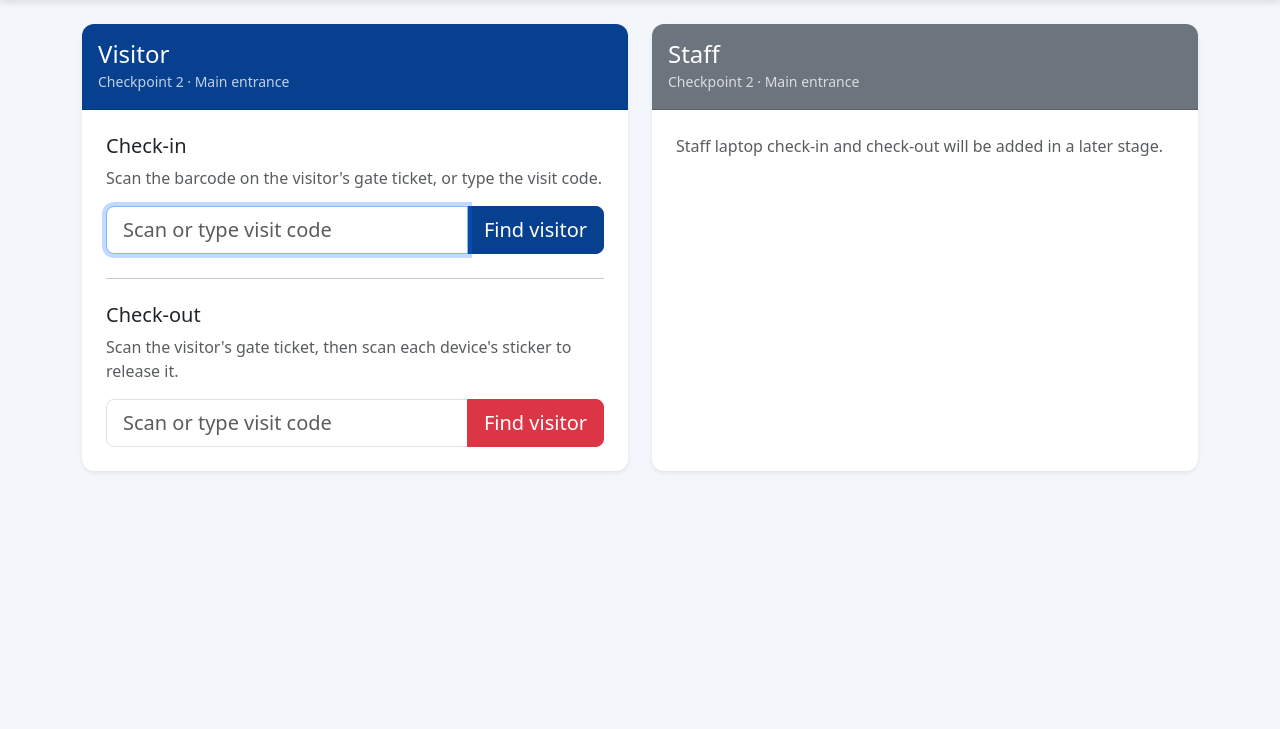
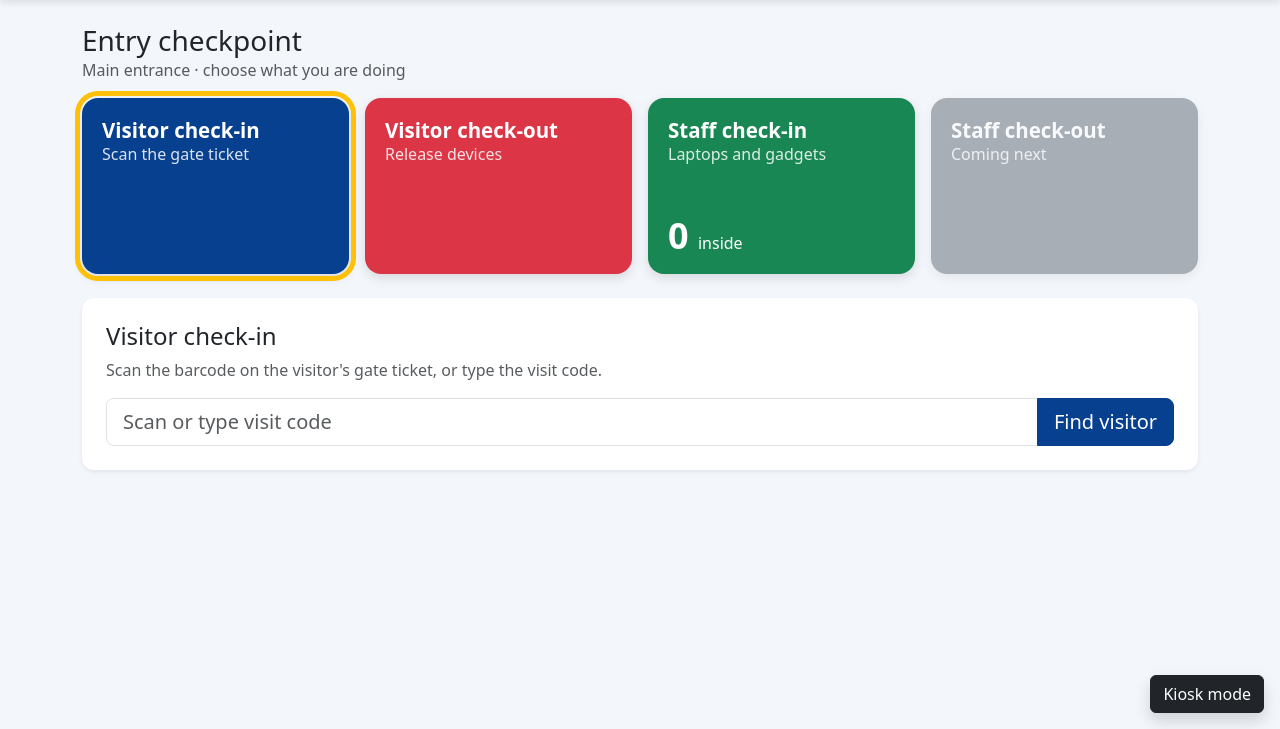
Before and after one commit to elvnshuti-codes/laptop-registration-system, a Laravel app: page /entry in a window 1280 px wide. Shown: the part 71-800 px from the top of the page. Run offline with Laravel 12, Linux system fonts and the light colour scheme; a user stored in the database is signed in; data comes from the database, SQL or seed files in the repository; data that the repository does not hold is empty; parts of the project's set-up code (start-up, migrations or seed data) failed here and were passed over.

Commit message:
Entry kiosk home with big tiles, kiosk mode toggle and use kiosk mode permission

```diff
--- a/app/Http/Controllers/EntryController.php
+++ b/app/Http/Controllers/EntryController.php
@@ -18,7 +18,12 @@ class EntryController extends Controller
     // Checkpoint 2 start screen (Staff / Visitor).
     public function index()
     {
-        return view('entry.index');
+        return view('entry.index', [
+            // Staff currently inside at this checkpoint (null when the officer cannot handle staff devices).
+            'staffInside' => auth()->user()->can('manage staff entry')
+                ? \App\Models\StaffEntry::whereNull('checked_out_at')->where('location', 'entry')->count()
+                : null,
+        ]);
     }
 
     // --- Location ---------------------------------------------------------
--- a/resources/views/entry/index.blade.php
+++ b/resources/views/entry/index.blade.php
@@ -3,37 +3,101 @@
 @section('title', 'Entry Checkpoint')
 
 @section('content')
-<div class="row g-4">
+@php
+    $panel = $errors->has('checkout_code') ? 'out' : 'in';
+    $canStaff = auth()->user()->can('manage staff entry');
+@endphp
 
-    {{-- Visitors --}}
-    <div class="col-lg-6">
-        <div class="card shadow-sm border-0 h-100">
-            <div class="card-header bg-primary text-white py-3">
-                <h4 class="mb-0">Visitor</h4>
-                <small class="opacity-75">Checkpoint 2 &middot; Main entrance</small>
+<style>
+    .tile {
+        display: flex; flex-direction: column; justify-content: space-between;
+        width: 100%; min-height: clamp(120px, 22vh, 220px); padding: 1.25rem; border: 0; border-radius: 1rem;
+        color: #fff; text-align: left; text-decoration: none;
+        box-shadow: 0 .25rem .75rem rgba(0, 0, 0, .12);
+        transition: transform .08s ease;
+    }
+    .tile:hover { color: #fff; }
+    .tile:active { transform: scale(.98); }
+    .tile.active { outline: 5px solid #ffc107; outline-offset: 2px; }
+    .tile .tile-title { font-size: clamp(1.2rem, 1.6vw, 1.8rem); font-weight: 700; line-height: 1.2; }
+    .tile .tile-hint { opacity: .85; }
+    .tile .tile-count { font-size: 2.25rem; font-weight: 700; line-height: 1; }
+    .tile.disabled-tile { background: #6c757d; opacity: .55; pointer-events: none; }
+</style>
+
+<div class="mb-3">
+    <h3 class="mb-0">Entry checkpoint</h3>
+    <div class="text-muted">Main entrance &middot; choose what you are doing</div>
 </div>
+
+<div class="row g-3 mb-4">
+    <div class="col-6 col-lg-3">
+        <button type="button" class="tile bg-primary {{ $panel === 'in' ? 'active' : '' }}" data-panel="in">
+            <div>
+                <div class="tile-title">Visitor check-in</div>
+                <div class="tile-hint">Scan the gate ticket</div>
+            </div>
+        </button>
+    </div>
+
+    <div class="col-6 col-lg-3">
+        <button type="button" class="tile bg-danger {{ $panel === 'out' ? 'active' : '' }}" data-panel="out">
+            <div>
+                <div class="tile-title">Visitor check-out</div>
+                <div class="tile-hint">Release devices</div>
+            </div>
+        </button>
+    </div>
+
+    @if ($canStaff)
+        <div class="col-6 col-lg-3">
+            <a href="{{ route('entry.staff.index') }}" class="tile bg-success">
+                <div>
+                    <div class="tile-title">Staff check-in</div>
+                    <div class="tile-hint">Laptops and gadgets</div>
+                </div>
+                <div class="tile-count">{{ $staffInside }} <span class="fs-6 fw-normal">inside</span></div>
+            </a>
+        </div>
+
+        <div class="col-6 col-lg-3">
+            <div class="tile disabled-tile" aria-disabled="true">
+                <div>
+                    <div class="tile-title">Staff check-out</div>
+                    <div class="tile-hint">Coming next</div>
+                </div>
+            </div>
+        </div>
+    @endif
+</div>
+
+<div class="card shadow-sm border-0">
     <div class="card-body p-4">
-                <h5>Check-in</h5>
+
+        {{-- Visitor check-in --}}
+        <div id="panel-in" class="{{ $panel === 'in' ? '' : 'd-none' }}">
+            <h4>Visitor check-in</h4>
             <p class="text-muted">Scan the barcode on the visitor's gate ticket, or type the visit code.</p>
 
             <form method="GET" action="{{ route('entry.lookup') }}">
                 <div class="input-group input-group-lg">
-                        <input type="text" name="code" value="{{ old('code') }}"
+                    <input type="text" name="code" value="{{ old('code') }}" id="input-in"
                            class="form-control @error('code') is-invalid @enderror"
-                               placeholder="Scan or type visit code" autocomplete="off" autofocus required>
+                           placeholder="Scan or type visit code" autocomplete="off" required>
                     <button type="submit" class="btn btn-primary">Find visitor</button>
                     @error('code') <div class="invalid-feedback">{{ $message }}</div> @enderror
                 </div>
             </form>
+        </div>
 
-                <hr class="my-4">
-
-                <h5>Check-out</h5>
+        {{-- Visitor check-out --}}
+        <div id="panel-out" class="{{ $panel === 'out' ? '' : 'd-none' }}">
+            <h4>Visitor check-out</h4>
             <p class="text-muted">Scan the visitor's gate ticket, then scan each device's sticker to release it.</p>
 
             <form method="GET" action="{{ route('entry.checkout.lookup') }}">
                 <div class="input-group input-group-lg">
-                        <input type="text" name="checkout_code" value="{{ old('checkout_code') }}"
+                    <input type="text" name="checkout_code" value="{{ old('checkout_code') }}" id="input-out"
                            class="form-control @error('checkout_code') is-invalid @enderror"
                            placeholder="Scan or type visit code" autocomplete="off" required>
                     <button type="submit" class="btn btn-danger">Find visitor</button>
@@ -43,19 +107,39 @@
         </div>
     </div>
 </div>
+@endsection
 
-    {{-- Staff --}}
-    <div class="col-lg-6">
-        <div class="card shadow-sm border-0 h-100">
-            <div class="card-header bg-secondary text-white py-3">
-                <h4 class="mb-0">Staff</h4>
-                <small class="opacity-75">Checkpoint 2 &middot; Main entrance</small>
-            </div>
-            <div class="card-body p-4">
-                <p class="text-muted mb-0">Staff laptop check-in and check-out will be added in a later stage.</p>
-            </div>
-        </div>
-    </div>
+@section('scripts')
+<script>
+    (function () {
+        let current = @json($panel);
 
-</div>
+        function show(name) {
+            current = name;
+
+            ['in', 'out'].forEach(function (key) {
+                document.getElementById('panel-' + key).classList.toggle('d-none', key !== name);
+            });
+
+            document.querySelectorAll('.tile[data-panel]').forEach(function (tile) {
+                tile.classList.toggle('active', tile.dataset.panel === name);
+            });
+
+            document.getElementById('input-' + name).focus();
+        }
+
+        document.querySelectorAll('.tile[data-panel]').forEach(function (tile) {
+            tile.addEventListener('click', function () { show(tile.dataset.panel); });
+        });
+
+        // A scanner types into whatever has focus: if nothing has, send the keys to the open scan box.
+        document.addEventListener('keydown', function (e) {
+            if (document.activeElement === document.body && e.key.length === 1 && !e.ctrlKey && !e.altKey && !e.metaKey) {
+                document.getElementById('input-' + current).focus();
+            }
+        });
+
+        show(current);
+    })();
+</script>
 @endsection
--- a/resources/views/entry/staff/index.blade.php
+++ b/resources/views/entry/staff/index.blade.php
@@ -8,7 +8,7 @@
         <div class="card shadow-sm border-0 mb-4">
             <div class="card-header bg-dark text-white py-3">
                 <h4 class="mb-0">Staff devices: check in</h4>
-                <small class="opacity-75">Find the employee, tick or scan their devices, then print the ticket.</small>
+                <small class="opacity-75">Find the employee, scan their devices, then print the ticket.</small>
             </div>
             <div class="card-body p-4">
                 <form method="GET" action="{{ route('entry.staff.index') }}" class="d-flex gap-2">
--- /dev/null
+++ b/resources/views/layouts/_kiosk.blade.php
@@ -0,0 +1,273 @@
+@php
+    // The Entry screens return here after a quiet moment while kiosk mode is on.
+    $kioskHome = request()->routeIs('entry.*') ? route('entry.index') : null;
+@endphp
+
+<style>
+    /* Everything scales with the screen: a laptop, a tablet or a large kiosk. */
+    html.kiosk { font-size: clamp(17px, 0.55vw + 12px, 26px); }
+    html.kiosk .btn, html.kiosk .form-control, html.kiosk .form-select { min-height: 3.2rem; }
+
+    #kiosk-controls { position: fixed; right: 1rem; bottom: 1rem; z-index: 1050; display: flex; gap: .5rem; }
+    #osk-open { display: none; }
+    html.kiosk #osk-open { display: inline-block; }
+
+    #osk {
+        position: fixed; left: 0; right: 0; bottom: 0; z-index: 1060; display: none;
+        background: #1f2933; padding: .5rem .5rem calc(.5rem + env(safe-area-inset-bottom));
+        box-shadow: 0 -.5rem 1.5rem rgba(0, 0, 0, .35);
+        user-select: none; -webkit-user-select: none; touch-action: manipulation;
+    }
+    #osk.open { display: block; }
+    #osk .osk-row { display: flex; gap: .4rem; margin-bottom: .4rem; justify-content: center; }
+    #osk .osk-row:last-child { margin-bottom: 0; }
+    #osk button {
+        flex: 1 1 0; min-width: 0; height: clamp(46px, 7.5vh, 74px);
+        font-size: clamp(1rem, 2.2vh, 1.5rem); border: 0; border-radius: .5rem;
+        background: #3e4c59; color: #fff;
+    }
+    #osk button:active { background: #616e7c; }
+    #osk button.wide { flex: 1.6 1 0; }
+    #osk button.space { flex: 5 1 0; }
+    #osk button.enter { background: #198754; flex: 2 1 0; }
+    #osk button.hide { background: #6c757d; flex: 1.6 1 0; }
+    #osk button.on { background: #ffc107; color: #000; }
+
+    @media print { #kiosk-controls, #osk { display: none !important; } }
+</style>
+
+<div id="kiosk-controls">
+    <button type="button" id="osk-open" class="btn btn-secondary shadow">Keyboard</button>
+    <button type="button" id="kiosk-toggle" class="btn btn-dark shadow">Kiosk mode</button>
+</div>
+<div id="osk" aria-label="On-screen keyboard"></div>
+
+<script>
+    (function () {
+        const root = document.documentElement;
+        const toggle = document.getElementById('kiosk-toggle');
+        const openButton = document.getElementById('osk-open');
+        const osk = document.getElementById('osk');
+        const home = @json($kioskHome);
+        const idleSeconds = 90;
+        const FIELDS = 'input:not([type]), input[type=text], input[type=search], input[type=tel], input[type=email], input[type=number], input[type=url], textarea';
+
+        let timer = null;
+        let target = null;      // the box the keyboard types into
+        let lastField = null;   // the last text box that had focus
+        let touched = false;    // the current focus came from a finger, not from the page or a scanner
+        let shift = false;
+        let caps = false;
+
+        function read() { try { return localStorage.getItem('kiosk') === '1'; } catch (e) { return false; } }
+        function write(on) { try { localStorage.setItem('kiosk', on ? '1' : '0'); } catch (e) {} }
+        function isKiosk() { return root.classList.contains('kiosk'); }
+
+        // ---------------------------------------------------------------- idle return
+
+        // After a quiet moment, go back to the home screen so the next person starts clean.
+        function restartIdle() {
+            clearTimeout(timer);
+
+            if (!home || !isKiosk() || location.pathname === new URL(home).pathname) return;
+
+            timer = setTimeout(function () { location.href = home; }, idleSeconds * 1000);
+        }
+
+        // ---------------------------------------------------------------- on-screen keyboard
+
+        const rows = [
+            ['1', '2', '3', '4', '5', '6', '7', '8', '9', '0', '-', '/'],
+            ['q', 'w', 'e', 'r', 't', 'y', 'u', 'i', 'o', 'p'],
+            ['a', 's', 'd', 'f', 'g', 'h', 'j', 'k', 'l'],
+            ['shift', 'z', 'x', 'c', 'v', 'b', 'n', 'm', 'back'],
+            ['caps', '@', '_', '.', 'space', ',', 'enter', 'hide'],
+        ];
+
+        const labels = { shift: '\u21E7', caps: 'Caps', back: '\u232B', space: 'Space', enter: 'Enter', hide: 'Hide' };
+
+        function render() {
+            osk.innerHTML = '';
+
+            rows.forEach(function (row) {
+                const div = document.createElement('div');
+                div.className = 'osk-row';
+
+                row.forEach(function (key) {
+                    const b = document.createElement('button');
+                    b.type = 'button';
+                    b.dataset.key = key;
+
+                    const isLetter = /^[a-z]$/.test(key);
+                    b.textContent = labels[key] || (isLetter && (shift || caps) ? key.toUpperCase() : key);
+
+                    if (['shift', 'caps', 'back'].includes(key)) b.classList.add('wide');
+                    if (key === 'space') b.classList.add('space');
+                    if (key === 'enter') b.classList.add('enter');
+                    if (key === 'hide') b.classList.add('hide');
+                    if ((key === 'shift' && shift) || (key === 'caps' && caps)) b.classList.add('on');
+
+                    div.appendChild(b);
+                });
+
+                osk.appendChild(div);
+            });
+        }
+
+        function openFor(el) {
+            target = el;
+            lastField = el;
+            osk.classList.add('open');
+            document.body.style.paddingBottom = osk.offsetHeight + 'px';
+            el.scrollIntoView({ block: 'center', behavior: 'smooth' });
+        }
+
+        function closeKeyboard() {
+            osk.classList.remove('open');
+            document.body.style.paddingBottom = '';
+        }
+
+        function insert(text) {
+            if (!target) return;
+
+            let start = null;
+            let end = null;
+            try { start = target.selectionStart; end = target.selectionEnd; } catch (e) {}
+
+            const value = target.value;
+
+            if (start === null) {
+                target.value = value + text; // number and email boxes have no caret
+            } else {
+                target.value = value.slice(0, start) + text + value.slice(end);
+                try { target.setSelectionRange(start + text.length, start + text.length); } catch (e) {}
+            }
+
+            target.dispatchEvent(new Event('input', { bubbles: true }));
+        }
+
+        function backspace() {
+            if (!target) return;
+
+            let start = null;
+            let end = null;
+            try { start = target.selectionStart; end = target.selectionEnd; } catch (e) {}
+
+            const value = target.value;
+
+            if (start === null) {
+                target.value = value.slice(0, -1);
+            } else if (start !== end) {
+                target.value = value.slice(0, start) + value.slice(end);
+                try { target.setSelectionRange(start, start); } catch (e) {}
+            } else if (start > 0) {
+                target.value = value.slice(0, start - 1) + value.slice(start);
+                try { target.setSelectionRange(start - 1, start - 1); } catch (e) {}
+            }
+
+            target.dispatchEvent(new Event('input', { bubbles: true }));
+        }
+
+        function press(key) {
+            if (key === 'shift') { shift = !shift; render(); return; }
+            if (key === 'caps') { caps = !caps; render(); return; }
+            if (key === 'back') { backspace(); return; }
+            if (key === 'space') { insert(' '); return; }
+            if (key === 'hide') { closeKeyboard(); return; }
+
+            if (key === 'enter') {
+                if (target && target.tagName === 'TEXTAREA') { insert('\n'); return; }
+
+                const form = target ? target.form : null;
+                closeKeyboard();
+
+                if (form) { form.requestSubmit ? form.requestSubmit() : form.submit(); }
+                return;
+            }
+
+            const isLetter = /^[a-z]$/.test(key);
+            insert(isLetter && (shift || caps) ? key.toUpperCase() : key);
+
+            if (shift) { shift = false; render(); }
+        }
+
+        // The keys must never take focus away from the box being typed into.
+        osk.addEventListener('mousedown', function (e) { e.preventDefault(); });
+
+        osk.addEventListener('click', function (e) {
+            const button = e.target.closest('button[data-key]');
+            if (button) press(button.dataset.key);
+        });
+
+        // A finger on a text box (not a scanner, not the page itself) opens the keyboard.
+        document.addEventListener('pointerdown', function (e) {
+            if (!isKiosk()) return;
+
+            const field = e.target.closest(FIELDS);
+            touched = !!field && (e.pointerType === 'touch' || e.pointerType === 'pen');
+
+            if (!field && !e.target.closest('#osk') && !e.target.closest('#osk-open')) closeKeyboard();
+        }, true);
+
+        document.addEventListener('focusin', function (e) {
+            const field = e.target.closest ? e.target.closest(FIELDS) : null;
+            if (!field) return;
+
+            lastField = field;
+
+            if (isKiosk() && touched) openFor(field);
+
+            touched = false;
+        });
+
+        openButton.addEventListener('click', function () {
+            const field = lastField || document.querySelector(FIELDS);
+            if (!field) return;
+
+            field.focus();
+            openFor(field);
+        });
+
+        document.addEventListener('keydown', function (e) {
+            if (e.key === 'Escape') closeKeyboard();
+        });
+
+        // In kiosk mode the Windows touch keyboard must not open on top of ours. Physical keyboards and scanners are unaffected.
+        function setInputMode(on) {
+            document.querySelectorAll(FIELDS).forEach(function (el) {
+                if (on && !el.hasAttribute('inputmode')) {
+                    el.setAttribute('inputmode', 'none');
+                    el.dataset.oskMode = '1';
+                } else if (!on && el.dataset.oskMode) {
+                    el.removeAttribute('inputmode');
+                    delete el.dataset.oskMode;
+                }
+            });
+        }
+
+        // ---------------------------------------------------------------- kiosk mode switch
+
+        function apply(on) {
+            root.classList.toggle('kiosk', on);
+            toggle.textContent = on ? 'Exit kiosk mode' : 'Kiosk mode';
+            setInputMode(on);
+
+            if (!on) closeKeyboard();
+
+            restartIdle();
+        }
+
+        toggle.addEventListener('click', function () {
+            const on = !isKiosk();
+            write(on);
+            apply(on);
+        });
+
+        ['pointerdown', 'keydown', 'mousemove'].forEach(function (name) {
+            document.addEventListener(name, restartIdle, { passive: true });
+        });
+
+        render();
+        apply(read());
+    })();
+</script>
--- a/resources/views/layouts/app.blade.php
+++ b/resources/views/layouts/app.blade.php
@@ -246,6 +246,8 @@
     <script src="{{ asset('vendor/datatables/dataTables.bootstrap5.min.js') }}"></script>
     <script src="{{ asset('vendor/bootstrap/bootstrap.bundle.min.js') }}"></script>
 
-    @yield('scripts')
+    @can('use kiosk mode')
+    @include('layouts._kiosk')
+@endcan
 </body>
 </html>
```
Also changed, not shown: database/migrations/2026_11_15_000001_add_kiosk_mode_permission.php (added). Lines whose indentation alone changed are shown as unchanged.
